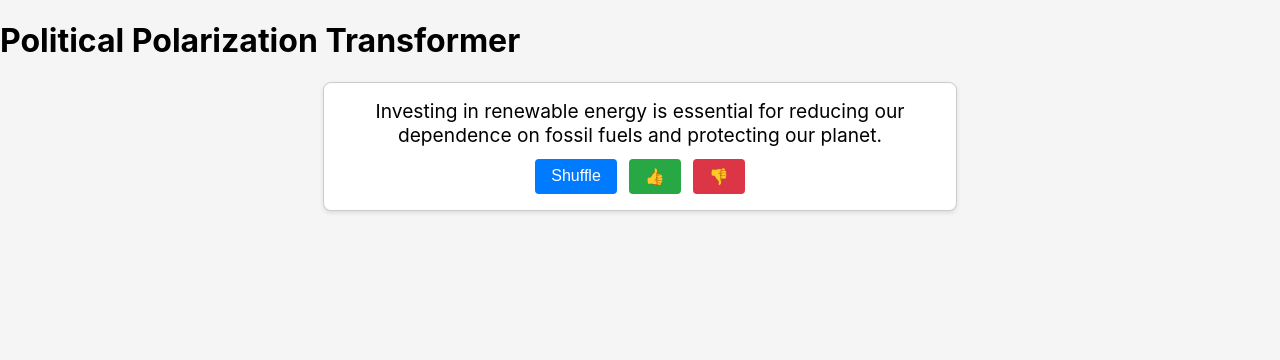
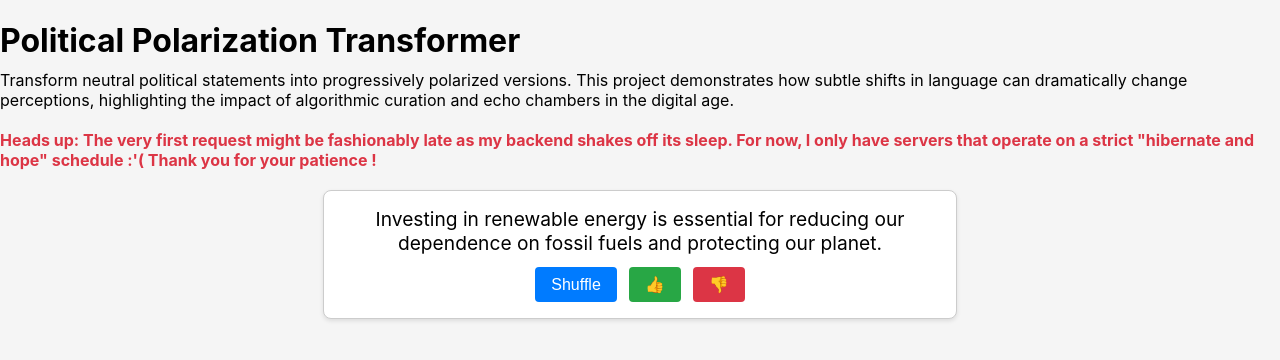
Before and after one commit to maadeshsivakumar/polarisation-frontend, a React (Create React App) app: page / in a window 1280 px wide. Shown: the top 360 px of the page. Built offline with nearby package versions, Linux system fonts and the light colour scheme; no server answers.

Commit message:
Add. warm backend up when someone lands on the page and fix app ui and spinner

```diff
--- a/src/App.css
+++ b/src/App.css
@@ -1,39 +1,52 @@
+src/App.css
 .App {
   text-align: center;
-}
-
-.App-logo {
-  height: 40vmin;
-  pointer-events: none;
-}
-
-@media (prefers-reduced-motion: no-preference) {
-  .App-logo {
-    animation: App-logo-spin infinite 20s linear;
-  }
+  padding: 20px;
 }
 
 .App-header {
-  background-color: #282c34;
-  min-height: 100vh;
+  margin-bottom: 20px;
+}
+
+.App-header h1 {
+  font-size: 2em;
+  margin-bottom: 10px;
+}
+
+.App-header p {
+  font-size: 1em;
+  margin: 5px 0;
+}
+
+.note {
+  color: #dc3545;
+  font-weight: bold;
+}
+
+.loading {
   display: flex;
   flex-direction: column;
   align-items: center;
   justify-content: center;
-  font-size: calc(10px + 2vmin);
-  color: white;
+  margin-top: 50px;
 }
 
-.App-link {
-  color: #61dafb;
+.spinner {
+  border: 8px solid #f3f3f3;
+  border-top: 8px solid #007bff;
+  border-radius: 50%;
+  width: 50px;
+  height: 50px;
+  animation: spin 1s linear infinite;
+  margin-top: 20px;
 }
 
-@keyframes App-logo-spin {
-  from {
+@keyframes spin {
+  0% {
     transform: rotate(0deg);
   }
 
-  to {
+  100% {
     transform: rotate(360deg);
   }
 }
--- a/src/App.js
+++ b/src/App.js
@@ -1,12 +1,56 @@
 // src/App.js
-import React from 'react';
+import React, { useEffect, useState } from 'react';
 import PromptCard from './components/PromptCard';
+import './App.css';
 
 function App() {
+  const [backendWarmed, setBackendWarmed] = useState(false);
+
+  useEffect(() => {
+    const backendURL = process.env.REACT_APP_BACKEND_URL;
+    // Ping the backend with a dummy payload to warm it up
+    fetch(`${backendURL}/transform`, {
+      method: 'POST',
+      headers: { 'Content-Type': 'application/json' },
+      body: JSON.stringify({ text: "ping", feedback: true })
+    })
+      .then(response => {
+        console.log("Backend warmed up:", response.status);
+        setBackendWarmed(true);
+      })
+      .catch(error => {
+        console.error("Error warming up backend:", error);
+        // Even if the ping fails, allow user interaction after a delay
+        setTimeout(() => setBackendWarmed(true), 3000);
+      });
+  }, []);
+
   return (
     <div className="App">
-      <h1>Political Polarization Transformer</h1>
-      <PromptCard />
+      <header className="App-header">
+        <h1>Political Polarization Transformer</h1>
+        <p>
+          Transform neutral political statements into progressively polarized versions.
+          This project demonstrates how subtle shifts in language can dramatically change perceptions,
+          highlighting the impact of algorithmic curation and echo chambers in the digital age.
+        </p>
+      </header>
+
+      <p className="note">
+        Heads up: The very first request might be fashionably late as my backend shakes off its sleep.
+        For now, I only have servers that operate on a strict "hibernate and hope" schedule :'(
+        Thank you for your patience !
+      </p>
+
+      {!backendWarmed ? (
+        <div className="loading">
+          <p>Warming up backend...</p>
+          <div className="spinner"></div>
+        </div>
+      ) : (
+        <PromptCard />
+      )}
+
     </div>
   );
 }
```
Also changed, not shown: 1 other file (tests, documents, lock files or other folders).
